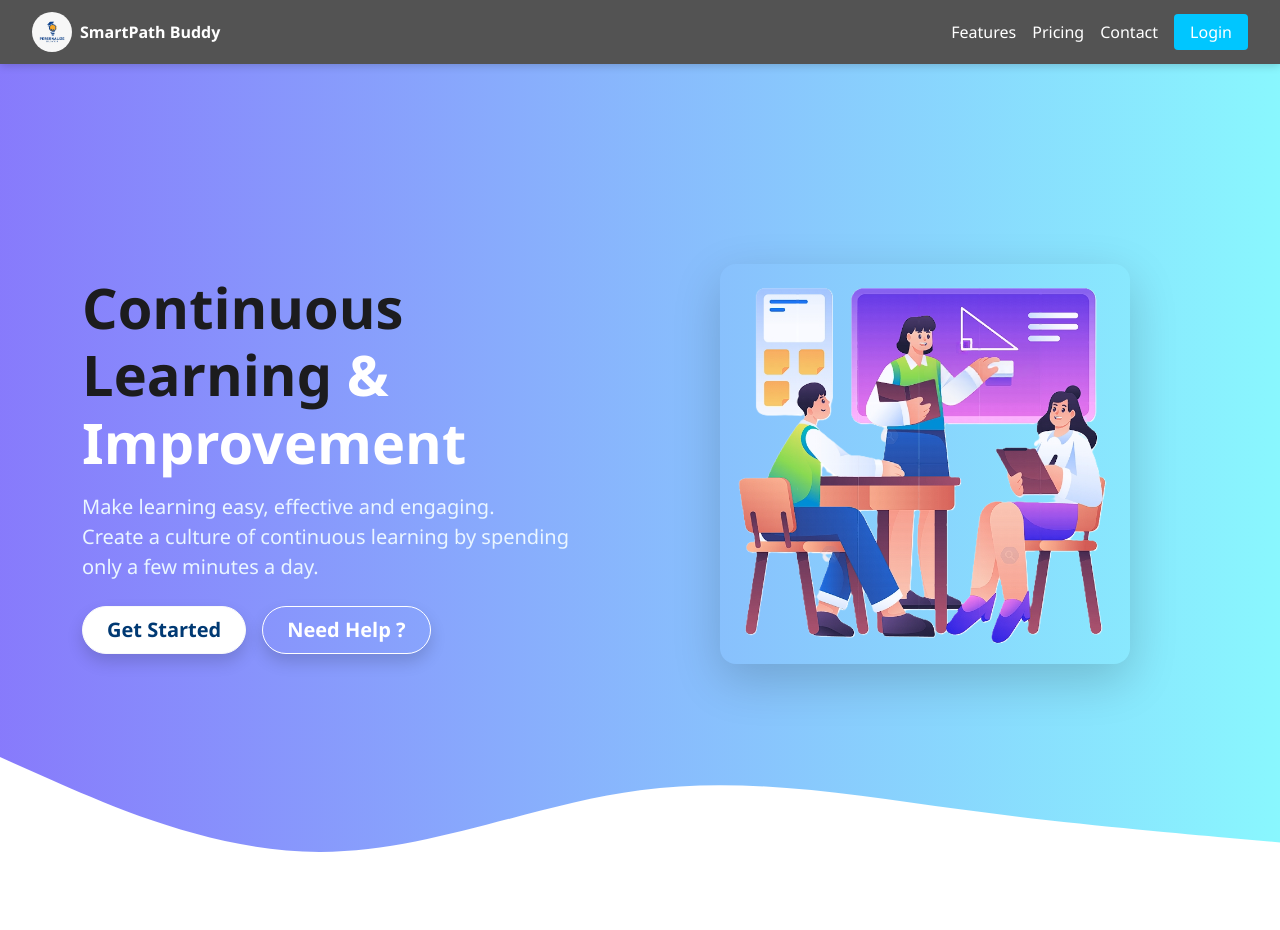
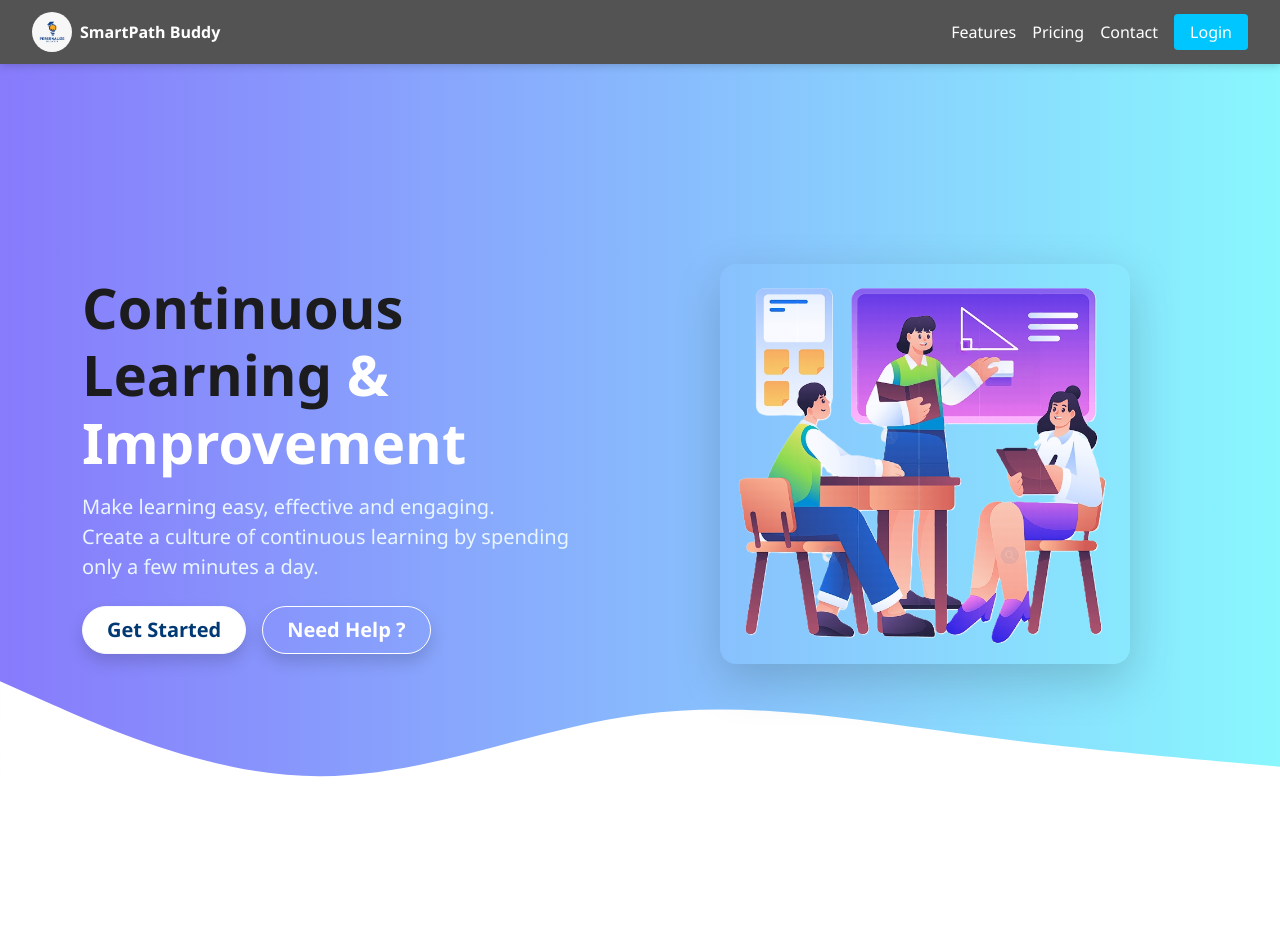
Before and after one commit to coddingjatin/HackPalloti, a React (Vite) app in the folder cli/: page /land in a window 1280 px wide. Shown: the top 930 px of the page. Built offline with nearby package versions, Linux system fonts and the light colour scheme.

Commit message:
Updated LandingPage.jsx

```diff
--- a/cli/src/components/Landing/LandingPage.jsx
+++ b/cli/src/components/Landing/LandingPage.jsx
@@ -96,12 +96,12 @@ const LandingPage = () => {
         </Container>
 
       </section>
-<div style={{ marginTop: "-200px", lineHeight: "0", overflow: "hidden" }}>
+<div style={{ marginTop: "-33.5vh", lineHeight: "0", overflow: "hidden" }}>
   <svg
     viewBox="0 0 1440 320"
     style={{
       width: "100%",
-      height: "300px",
+      height: "auto",
       display: "block",
     }}
     xmlns="http://www.w3.org/2000/svg"
```
